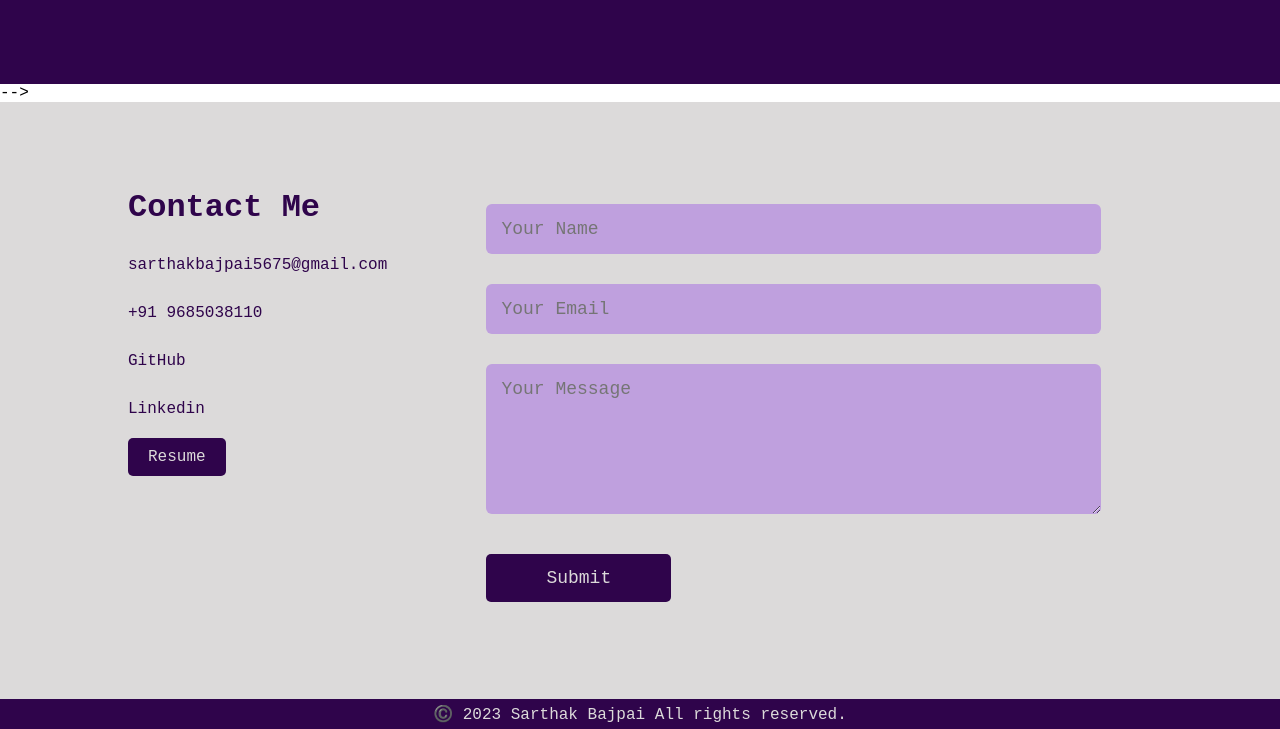
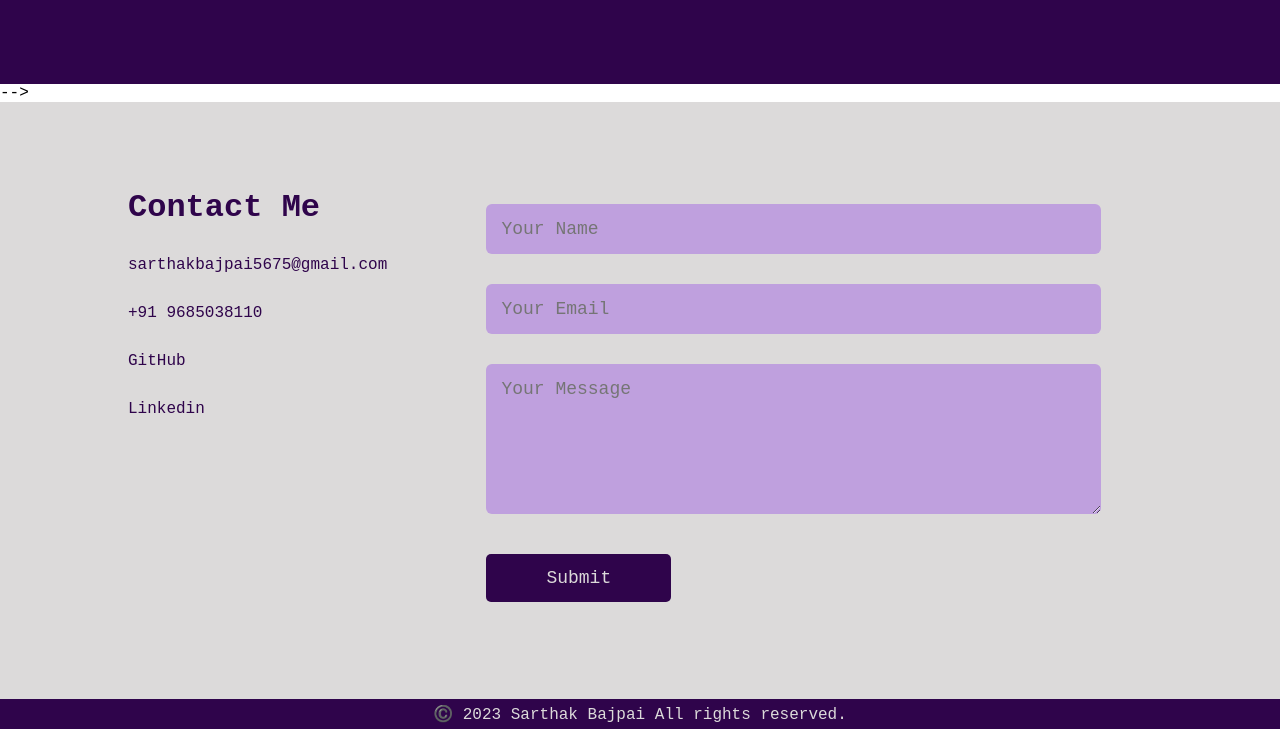
Before and after one commit to sarthakdevhub/sarthakdevhub.github.io, a website: page index.html in a window 1280 px wide. Shown: the part 3986-4715 px from the top of the page. Drawn offline with nearby package versions, Linux system fonts and the light colour scheme.

Commit message:
removebtn

```diff
--- a/index.html
+++ b/index.html
@@ -240,9 +240,9 @@
                         <a href=""><i class="fa-brands fa-linkedin"></i></a>
                         <a href=""><i class="fa-solid fa-envelope"></i></a>
                     </div> -->
-                    <div class="download" id="resume-button-2">
+                    <!-- <div class="download" id="resume-button-2">
                         <a id="resume-link-2" href="images/Sarthak_Bajpai_Resume.pdf" download onclick="window.open('https://drive.google.com/file/d/1dY3xK6YOoSU6gcLp7N_Kr8vvFoOJ47TG/view?usp=sharing');" >Resume</a>
-                    </div>
+                    </div> -->
                 </div>
                 <div class="contact-right">
                     <form name="submit-to-google-sheet">
```
